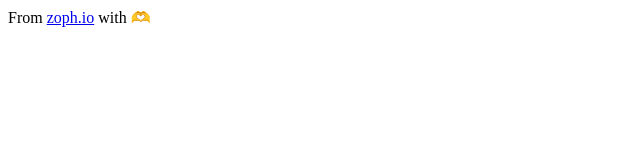
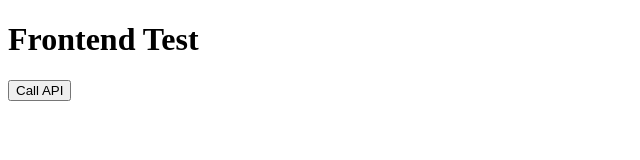
Before and after one commit to NicolasPicoG/alb, a plain HTML site: page assets/index.html in a window 1280 px wide. Shown: the whole page, without its empty margins (0-640 px from the left). Drawn offline with Linux system fonts and the light colour scheme.

Commit message:
POC Uniandes

```diff
--- a/assets/index.html
+++ b/assets/index.html
@@ -1 +1,18 @@
-From <a href="https://zoph.io" target="_blank">zoph.io</a> with 🫶
+<!DOCTYPE html>
+<html>
+<head>
+  <title>Test Front</title>
+</head>
+<body>
+  <h1>Frontend Test</h1>
+  <button onclick="callApi()">Call API</button>
+  <pre id="result"></pre>
+  <script>
+    async function callApi() {
+      const res = await fetch('https://5agtys2za9.execute-api.us-east-1.amazonaws.com/prod/hola');
+      const text = await res.text();
+      document.getElementById('result').textContent = text;
+    }
+  </script>
+</body>
+</html>
```
Also changed, not shown: index.html (+1 -1 lines), 3 other files.
